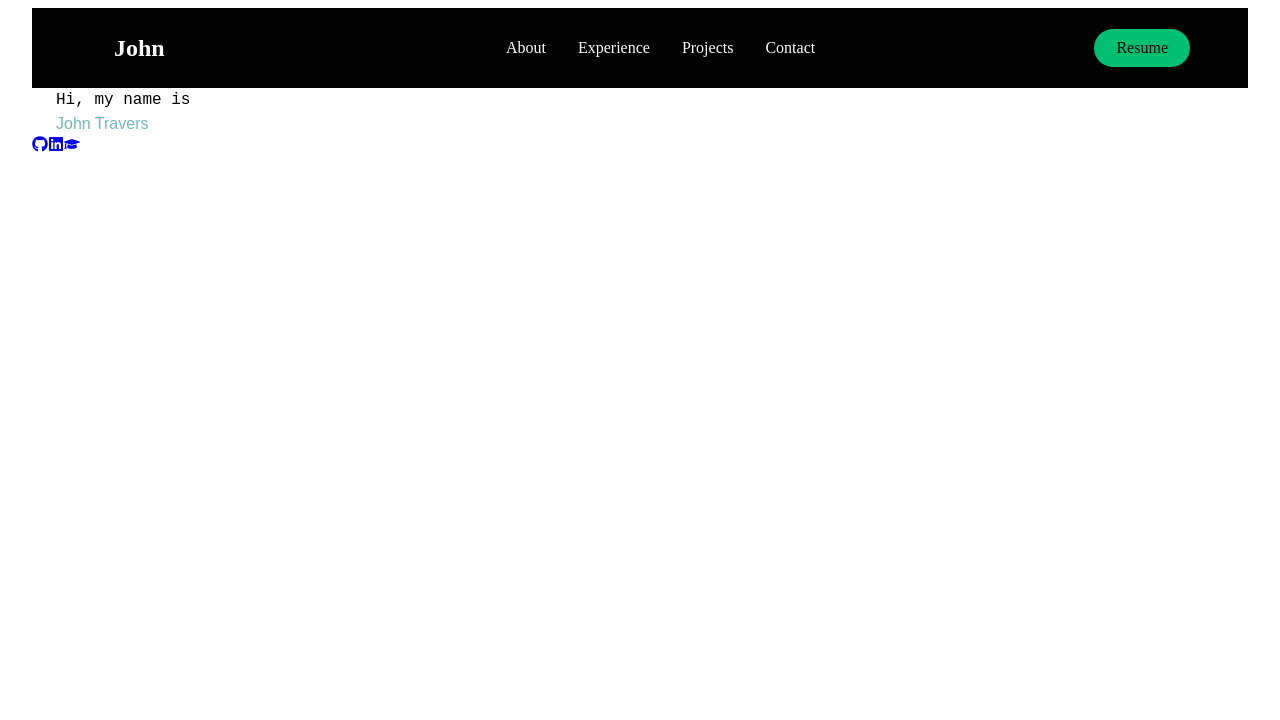
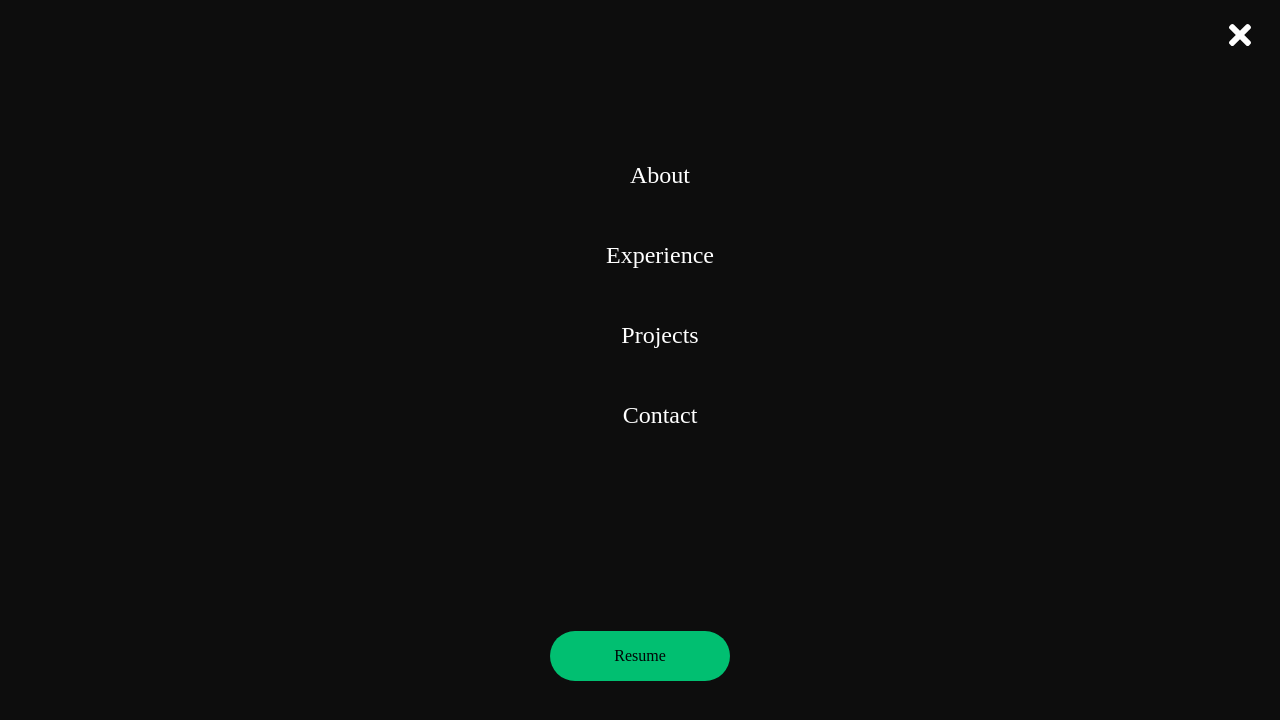
Before and after one commit to johnktravers/portfolio, a React (Create React App) app: page / in a window 1280 px wide. Shown: the top 720 px of the page. Built offline with nearby package versions, Linux system fonts and the light colour scheme.

Commit message:
Add initial sidebar to app

```diff
--- a/src/App.tsx
+++ b/src/App.tsx
@@ -5,6 +5,7 @@ import {makeStyles, ThemeProvider} from '@material-ui/core/styles'
 import Icons from './components/Icons'
 import Intro from './components/Intro'
 import Navbar from './components/Navbar'
+import Sidebar from './components/Sidebar'
 import theme from './styles/theme'
 
 const useStyles = makeStyles({
@@ -18,6 +19,7 @@ const App: FC = () => {
   return (
     <Container className={classes.appContainer}>
       <ThemeProvider theme={theme}>
+        <Sidebar />
         <Navbar />
         <Intro />
         <Icons />
--- /dev/null
+++ b/src/components/Sidebar/index.tsx
@@ -0,0 +1,35 @@
+import React, {FC} from 'react'
+
+import {
+    CloseIcon,
+    Icon,
+    SidebarBtnWrap,
+    SidebarContainer,
+    SidebarLink,
+    SidebarMenu,
+    SidebarRoute,
+    SidebarWrapper
+} from './SidebarElements'
+
+const Sidebar: FC = () => (
+    <>
+        <SidebarContainer>
+            <Icon>
+                <CloseIcon />
+            </Icon>
+            <SidebarWrapper>
+                <SidebarMenu>
+                    <SidebarLink to='about'>About</SidebarLink>
+                    <SidebarLink to='experience'>Experience</SidebarLink>
+                    <SidebarLink to='projects'>Projects</SidebarLink>
+                    <SidebarLink to='contact'>Contact</SidebarLink>
+                </SidebarMenu>
+                <SidebarBtnWrap>
+                    <SidebarRoute href='#'>Resume</SidebarRoute>
+                </SidebarBtnWrap>
+            </SidebarWrapper>
+        </SidebarContainer>
+    </>
+)
+
+export default Sidebar
```
